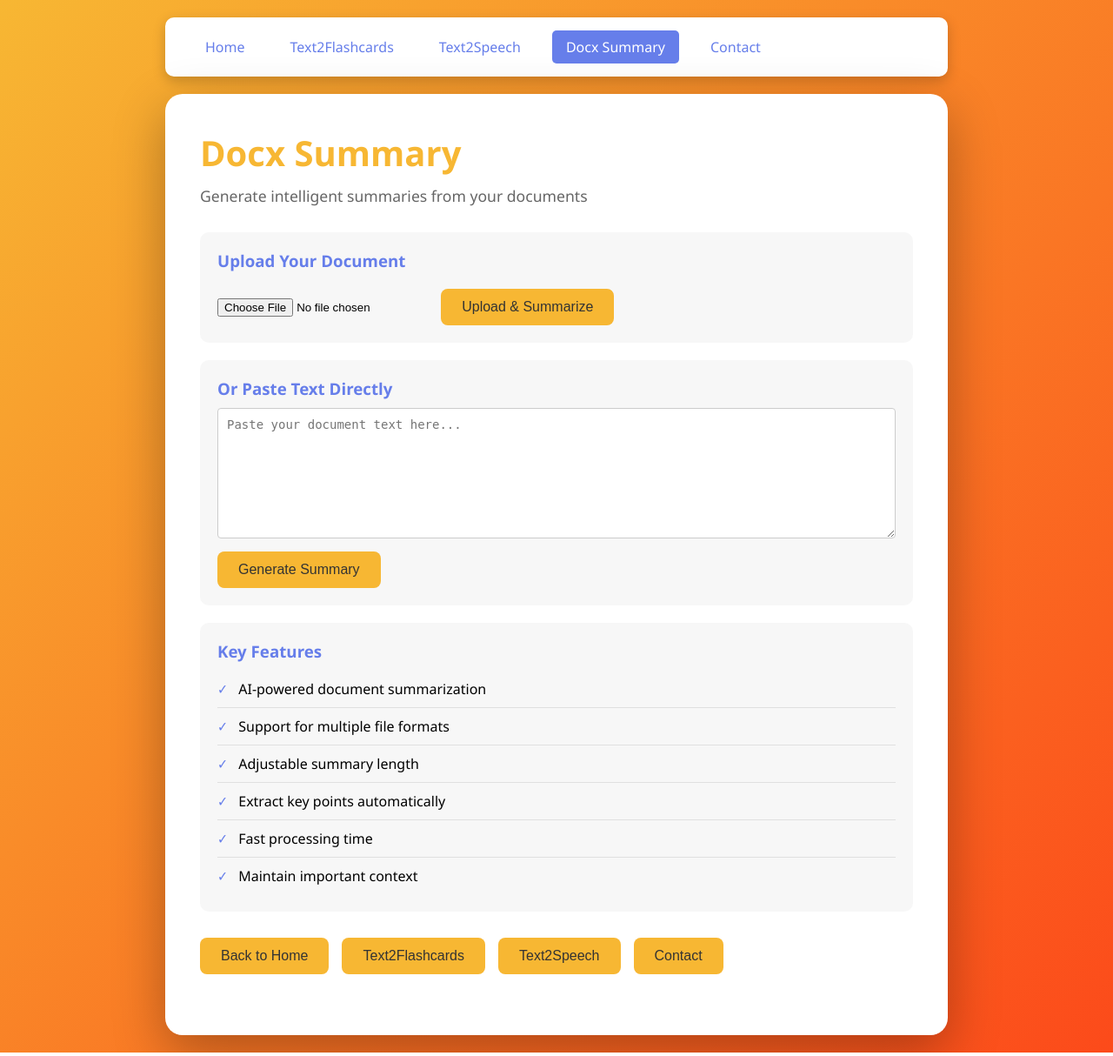
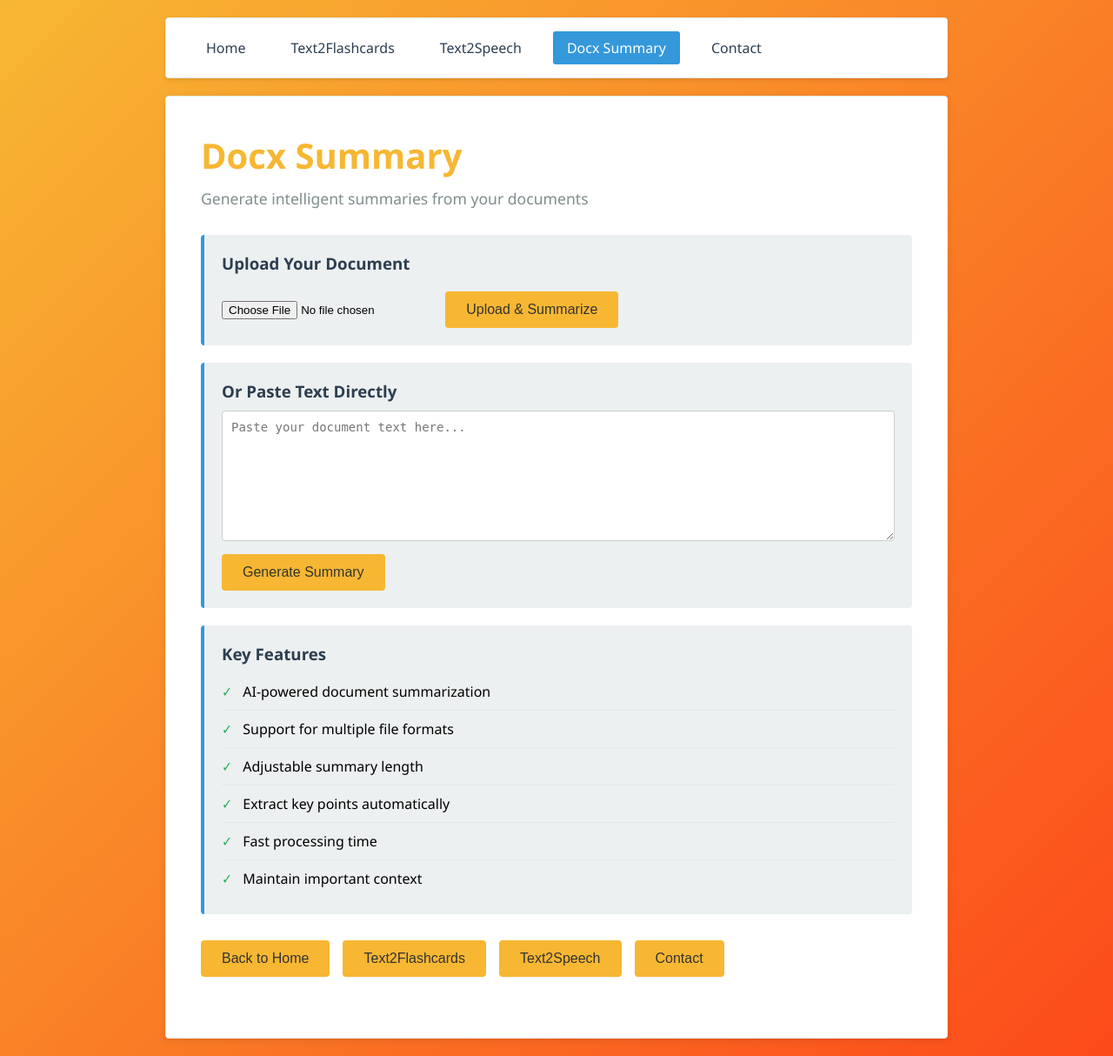
Before and after one commit to ejens0804/study_notes_web_app, a FastAPI app: page /docx-summary in a window 1280 px wide. Shown: the whole page at 87% size. Run offline with FastAPI, Linux system fonts and the light colour scheme.

Commit message:
fixing aesthetic and functionality

```diff
--- a/static/css/style.css
+++ b/static/css/style.css
@@ -8,50 +8,51 @@
 
 body {
     font-family: 'Segoe UI', Tahoma, Geneva, Verdana, sans-serif;
-    background: linear-gradient(135deg, #667eea 0%, #764ba2 100%);
+    background: #f5f7fa;
     min-height: 100vh;
     padding: 20px;
 }
 
 .navbar {
     background: white;
-    border-radius: 10px;
+    border-radius: 4px;
     padding: 15px 30px;
     margin-bottom: 20px;
-    box-shadow: 0 5px 15px rgba(0, 0, 0, 0.2);
+    box-shadow: 0 2px 4px rgba(0, 0, 0, 0.1);
     display: flex;
     gap: 20px;
     align-items: center;
     max-width: 900px;
     margin: 0 auto 20px auto;
+    border: 1px solid #e1e8ed;
 }
 
 .navbar a {
-    color: #667eea;
+    color: #2c3e50;
     text-decoration: none;
     padding: 8px 16px;
-    border-radius: 5px;
-    transition: background 0.3s;
+    border-radius: 3px;
+    transition: background 0.2s;
     font-weight: 500;
 }
 
 .navbar a:hover {
-    background: #f0f0f0;
+    background: #f5f7fa;
 }
 
 .navbar a.active {
-    background: #667eea;
+    background: #3498db;
     color: white;
 }
 
 .container {
     background: white;
-    border-radius: 20px;
-    box-shadow: 0 20px 60px rgba(0, 0, 0, 0.3);
+    border-radius: 4px;
+    box-shadow: 0 2px 8px rgba(0, 0, 0, 0.1);
     padding: 40px;
     max-width: 900px;
     margin: 0 auto;
-    animation: fadeIn 0.3s;
+    border: 1px solid #e1e8ed;
 }
 
 @keyframes fadeIn {
@@ -66,13 +67,14 @@
 }
 
 h1 {
-    color: #667eea;
+    color: #2c3e50;
     margin-bottom: 10px;
     font-size: 2.5em;
+    font-weight: 600;
 }
 
 .subtitle {
-    color: #666;
+    color: #7f8c8d;
     margin-bottom: 30px;
     font-size: 1.1em;
 }
@@ -85,17 +87,17 @@
 }
 
 .card {
-    background: linear-gradient(135deg, #667eea 0%, #764ba2 100%);
+    background: #3498db;
     color: white;
     padding: 25px;
-    border-radius: 15px;
+    border-radius: 4px;
     cursor: pointer;
-    transition: transform 0.3s, box-shadow 0.3s;
+    transition: background 0.2s;
+    border: 1px solid #2980b9;
 }
 
 .card:hover {
-    transform: translateY(-5px);
-    box-shadow: 0 10px 25px rgba(102, 126, 234, 0.4);
+    background: #2980b9;
 }
 
 .card h3 {
@@ -116,36 +118,37 @@
 }
 
 button {
-    background: #667eea;
+    background: #3498db;
     color: white;
     border: none;
     padding: 12px 24px;
-    border-radius: 8px;
+    border-radius: 4px;
     font-size: 1em;
     cursor: pointer;
-    transition: background 0.3s, transform 0.2s;
+    transition: background 0.2s;
+    font-weight: 500;
 }
 
 button:hover {
-    background: #5568d3;
-    transform: scale(1.05);
+    background: #2980b9;
 }
 
 button:active {
-    transform: scale(0.95);
+    background: #21618c;
 }
 
 .output {
-    background: #f7f7f7;
-    border-radius: 10px;
+    background: #f8f9fa;
+    border-radius: 4px;
     padding: 20px;
     margin-top: 20px;
     min-height: 100px;
     font-family: 'Courier New', monospace;
+    border: 1px solid #e1e8ed;
 }
 
 .output h3 {
-    color: #667eea;
+    color: #2c3e50;
     margin-bottom: 10px;
 }
 
@@ -156,7 +159,7 @@
 
 .loading {
     display: none;
-    color: #667eea;
+    color: #3498db;
     font-style: italic;
 }
 
@@ -167,7 +170,7 @@
 .form-group label {
     display: block;
     margin-bottom: 8px;
-    color: #333;
+    color: #2c3e50;
     font-weight: 500;
 }
 
@@ -175,27 +178,28 @@
 .form-group textarea {
     width: 100%;
     padding: 12px;
-    border: 2px solid #e0e0e0;
-    border-radius: 8px;
+    border: 1px solid #bdc3c7;
+    border-radius: 4px;
     font-size: 1em;
-    transition: border-color 0.3s;
+    transition: border-color 0.2s;
 }
 
 .form-group input:focus,
 .form-group textarea:focus {
     outline: none;
-    border-color: #667eea;
+    border-color: #3498db;
 }
 
 .info-section {
-    background: #f7f7f7;
+    background: #ecf0f1;
     padding: 20px;
-    border-radius: 10px;
+    border-radius: 4px;
     margin-bottom: 20px;
+    border-left: 4px solid #3498db;
 }
 
 .info-section h3 {
-    color: #667eea;
+    color: #2c3e50;
     margin-bottom: 10px;
 }
 
@@ -206,7 +210,7 @@
 
 .feature-list li {
     padding: 10px 0;
-    border-bottom: 1px solid #e0e0e0;
+    border-bottom: 1px solid #e1e8ed;
 }
 
 .feature-list li:last-child {
@@ -215,7 +219,7 @@
 
 .feature-list li::before {
     content: "✓ ";
-    color: #667eea;
+    color: #27ae60;
     font-weight: bold;
     margin-right: 8px;
 }
--- a/templates/base.html
+++ b/templates/base.html
@@ -4,7 +4,7 @@
     <meta charset="UTF-8">
     <meta name="viewport" content="width=device-width, initial-scale=1.0">
     <title>{% block title %}FastAPI App{% endblock %}</title>
-    <link rel="stylesheet" href="{{ url_for('static', path='/css/style.css') }}">
+    <link rel="stylesheet" href="{{ url_for('static', path='/css/style.css') }}?v=2">
     {% block extra_css %}{% endblock %}
 </head>
 <body>
```
Also changed, not shown: 1 other file.
